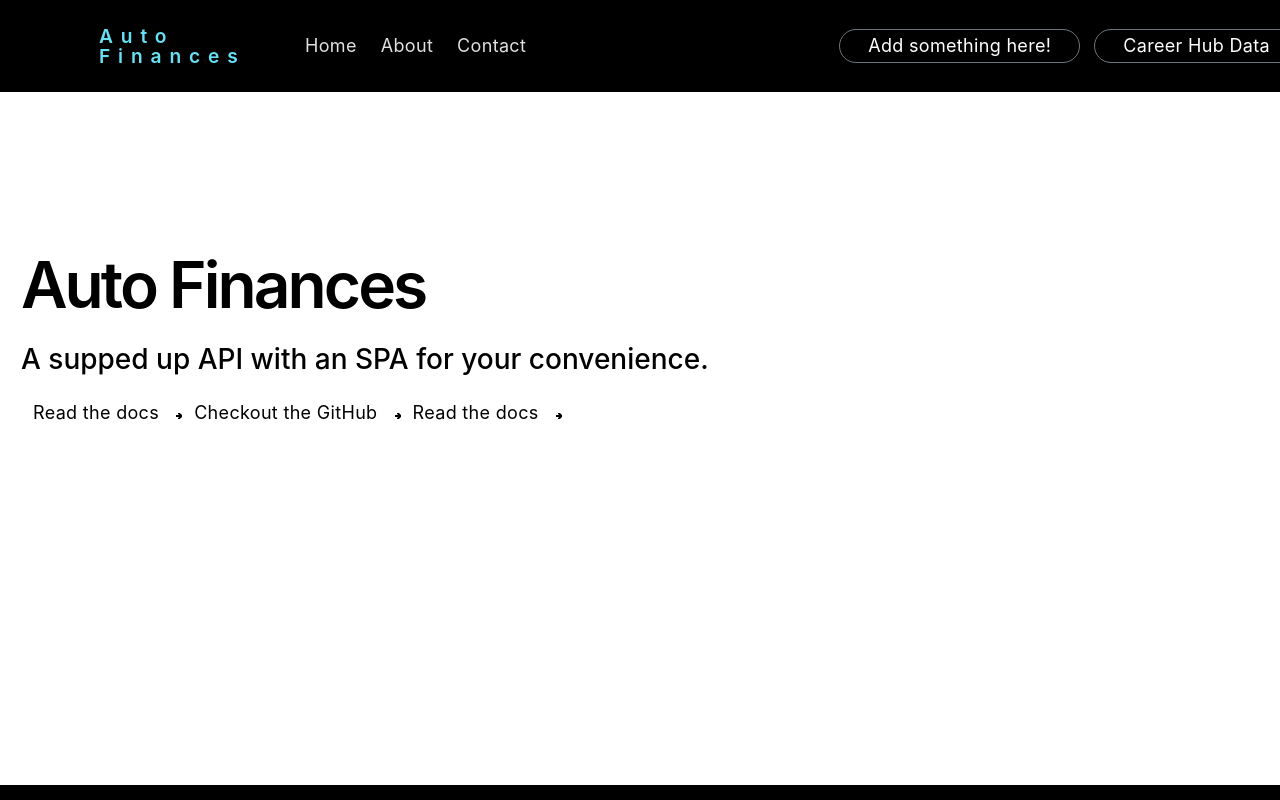
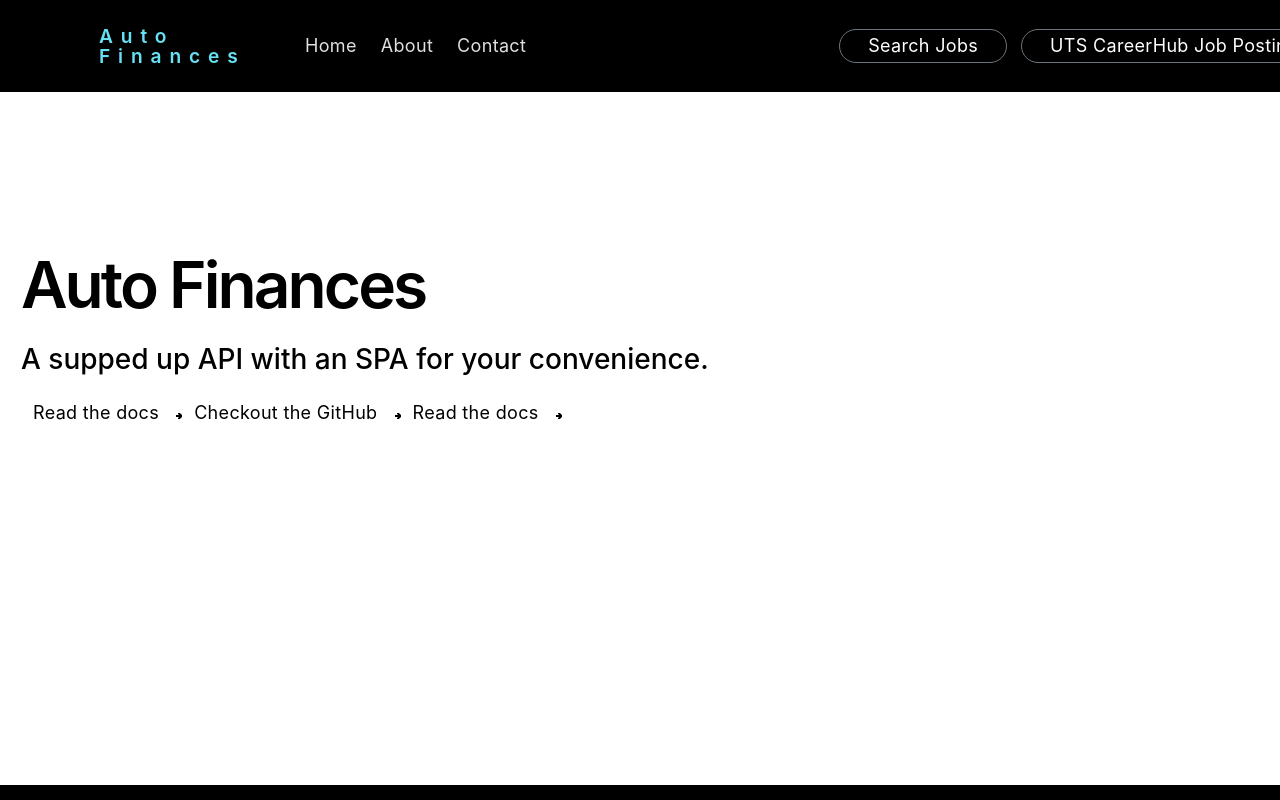
Before and after one commit to albert118/NET-AutomatedFinances, a React (Create React App) app in the folder AutomatedFinances/ClientApp/: page / in a window 1280 px wide. Shown: the top 800 px of the page. Built offline with nearby package versions, Linux system fonts and the light colour scheme; what react-animations would draw is missing.

Commit message:
Nav buttons updated.

```diff
--- a/AutomatedFinances/ClientApp/src/components/Navigation/NavMenu.js
+++ b/AutomatedFinances/ClientApp/src/components/Navigation/NavMenu.js
@@ -161,8 +161,8 @@ function SpacedNavOptions() {
 function SpacedNavUtilities() {
     return (
         <StyledUtils>
-            <NavTextLink Link='/' LinkText="Add something here!" IsButton={true} />
-            <NavTextLink Link='/utsCareerHub' LinkText="Career Hub Data" IsButton={true} />
+            <NavTextLink Link='/jobListingsSearch' LinkText="Search Jobs" IsButton={true} />
+            <NavTextLink Link='/utsCareerHub' LinkText="UTS CareerHub Job Postings" IsButton={true} />
         </StyledUtils>
     )
 }
```
